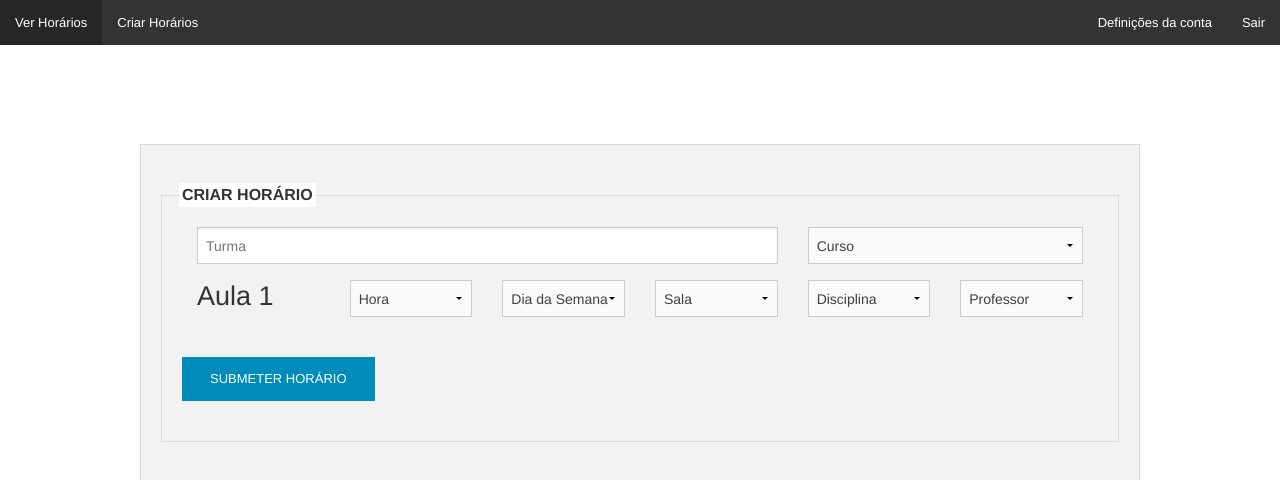
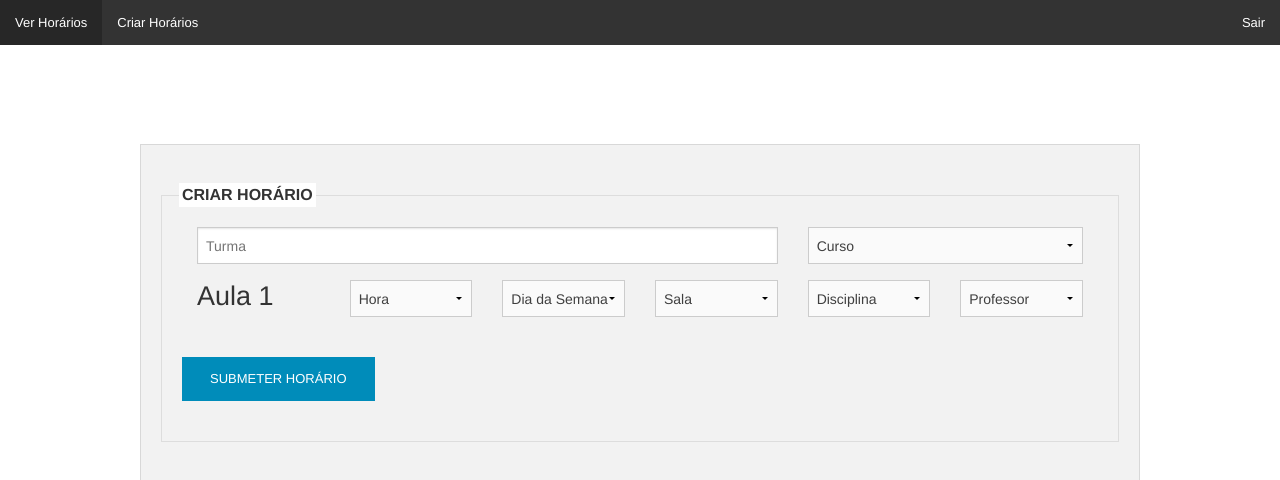
Before and after one commit to RuiIria/horarios, a PHP site: page /modCriarHorario.php in a window 1280 px wide. Shown: the top 480 px of the page. Run offline with PHP 8.4, Linux system fonts and the light colour scheme.

Commit message:
remover definições de conta
é desnecessário ter definições da conta para este trabalho

```diff
--- a/Topbar.php
+++ b/Topbar.php
@@ -2,7 +2,6 @@
 	<nav class="top-bar" data-topbar role="navigation">
 		<section class="top-bar-section">
 			<ul class="right">
-				<li><a href="definicoesconta.php">Definições da conta</a></li>
 				<li><a href='logout.php'>Sair</a></li>
 			</ul>
 
```
